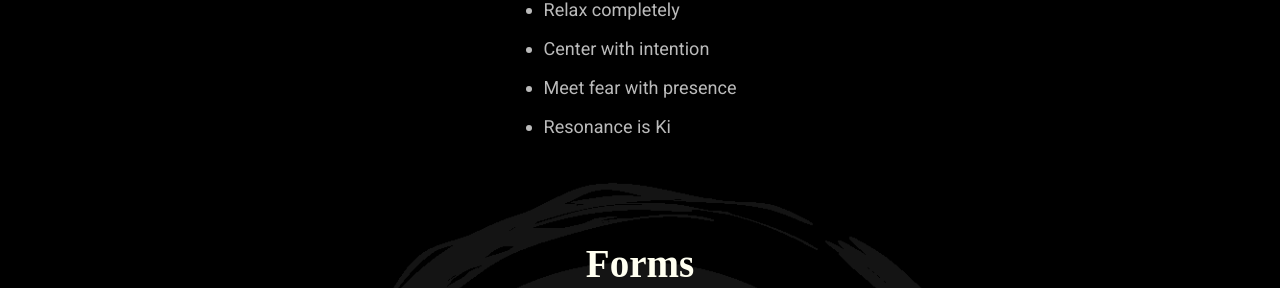
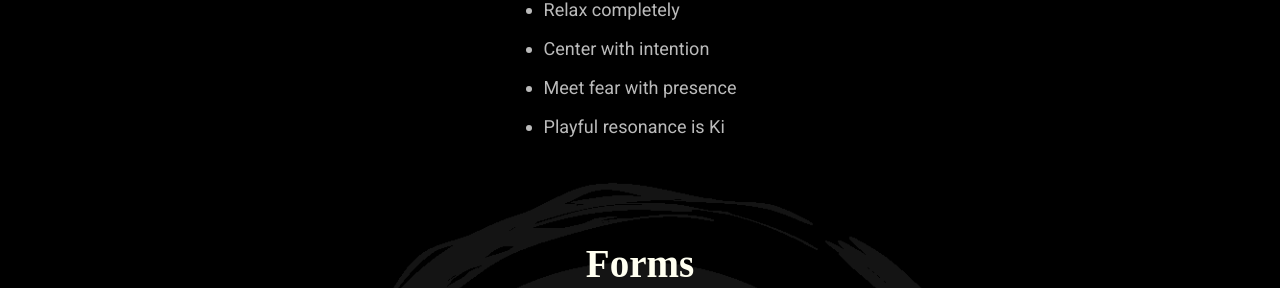
Before and after one commit to mindset-dojo/mindset-dojo.github.io, a Jekyll site: the page built from program.md, in a window 1280 px wide and 900 px high, scrolled down 723 px. Shown: the part 144-432 px from the top of the window. Built offline with Jekyll 4.4.1, drawn with Linux system fonts in a browser that asks for light colours; some web fonts are replaced.

Commit message:
refactor: Playful resonance is Ki

```diff
--- a/_data/program.yaml
+++ b/_data/program.yaml
@@ -17,7 +17,7 @@ sections:
         - "Relax completely"
         - "Center with intention"
         - "Meet fear with presence"
-        - "Resonance is Ki"
+        - "Playful resonance is Ki"
   - type: list
     data:
       label: "Forms"
```
